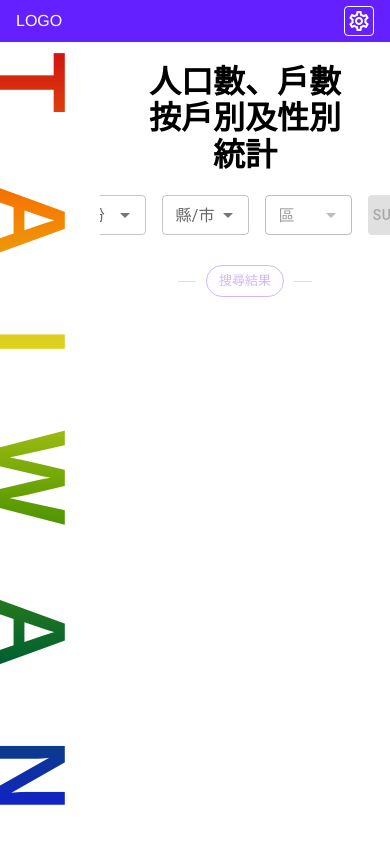
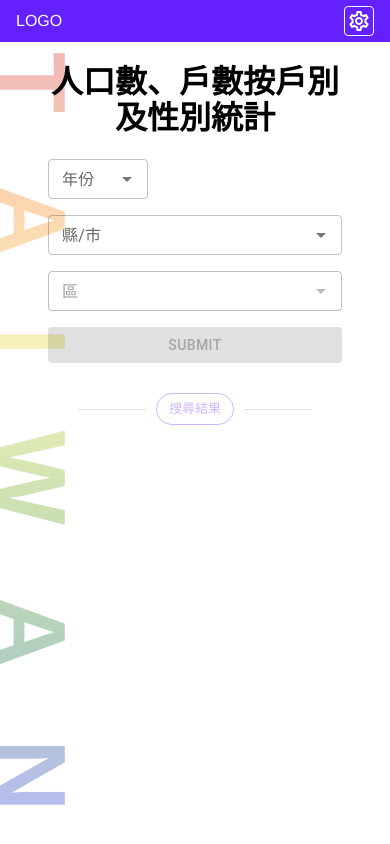
Before and after one commit to WenYHsieh/BD-assignment, a React (Vite) app: page / in a window 390 px wide. Built offline with nearby package versions, Linux system fonts and the light colour scheme.

Commit message:
add rwd, fix loader poistion

```diff
--- a/src/app.scss
+++ b/src/app.scss
@@ -65,6 +65,7 @@
     left: 100px;
     padding: 0 48px;
     overflow-y: scroll;
+    // border: 1px solid red;
 
     form {
       width: 100%;
@@ -73,3 +74,21 @@
     }
   }
 }
+
+@media only screen and (max-width: 600px) {
+  .app__wrapper {
+    .sideLogo {
+      opacity: 0.3;
+    }
+
+    .dashboard {
+      width: 100%;
+      left: 0;
+      z-index: 100;
+
+      form {
+        flex-direction: column;
+      }
+    }
+  }
+}
--- a/src/components/Chart.tsx
+++ b/src/components/Chart.tsx
@@ -8,8 +8,7 @@ import { useLoading } from '../App';
 const Chart = () => {
   /**
    * TODO
-   * 3. rwd
-   * 4. component styling
+
    * 5. api call data type check, error handling
    */
   const baseURL = `https://www.ris.gov.tw/rs-opendata/api/v1/datastore/ODRP019`;
@@ -54,7 +53,10 @@ const Chart = () => {
         },
       },
     },
-    series: [],
+    series: [] as Array<{
+      name: string;
+      data: Array<number>;
+    }>,
   });
 
   const [pieOptions, setPieOptions] = useState({
@@ -84,7 +86,11 @@ const Chart = () => {
         showInLegend: true,
       },
     },
-    series: [],
+    series: [] as Array<{
+      name: string;
+      colorByPoint: boolean;
+      data: Array<{ name: string; y: number }>;
+    }>,
   });
 
   const filterMatchData = (yearData: Array<{ [key: string]: string }>) => {
--- a/src/components/Form.tsx
+++ b/src/components/Form.tsx
@@ -52,7 +52,11 @@ const Form = ({ isLoading }: { isLoading: boolean }) => {
           disablePortal
           id='year'
           options={yearOptions}
-          sx={{ width: 100, marginRight: '16px' }}
+          sx={{
+            width: 100,
+            marginRight: '16px',
+            mb: { xs: '16px', sm: 0 },
+          }}
           value={formData?.year}
           onChange={(_, value) =>
             setFormData((formData) => {
@@ -74,8 +78,9 @@ const Form = ({ isLoading }: { isLoading: boolean }) => {
           id='country'
           options={countryOptions}
           sx={{
-            width: 200,
+            width: { xs: '100%', sm: '200px' },
             marginRight: '16px',
+            mb: { xs: '16px', sm: 0 },
           }}
           value={formData?.country}
           onChange={(_, value) =>
@@ -97,7 +102,11 @@ const Form = ({ isLoading }: { isLoading: boolean }) => {
           disablePortal
           id='town'
           options={townOptions}
-          sx={{ width: 200, marginRight: '16px' }}
+          sx={{
+            width: { xs: '100%', sm: '200px' },
+            marginRight: '16px',
+            mb: { xs: '16px', sm: 0 },
+          }}
           value={formData?.town}
           onChange={(_, value) =>
             setFormData((formData) => {
--- a/src/components/Loader/style.scss
+++ b/src/components/Loader/style.scss
@@ -15,16 +15,15 @@
     position: absolute;
     top: 50%;
     left: 50%;
-    transform: translate(-50%, -50%);
     animation: spin 2s linear infinite;
   }
 }
 
 @keyframes spin {
   0% {
-    transform: rotate(0deg);
+    transform: translateX(-50%) translateY(-50%) rotate(0deg);
   }
   100% {
-    transform: rotate(360deg);
+    transform: translateX(-50%) translateY(-50%) rotate(360deg);
   }
 }
```
